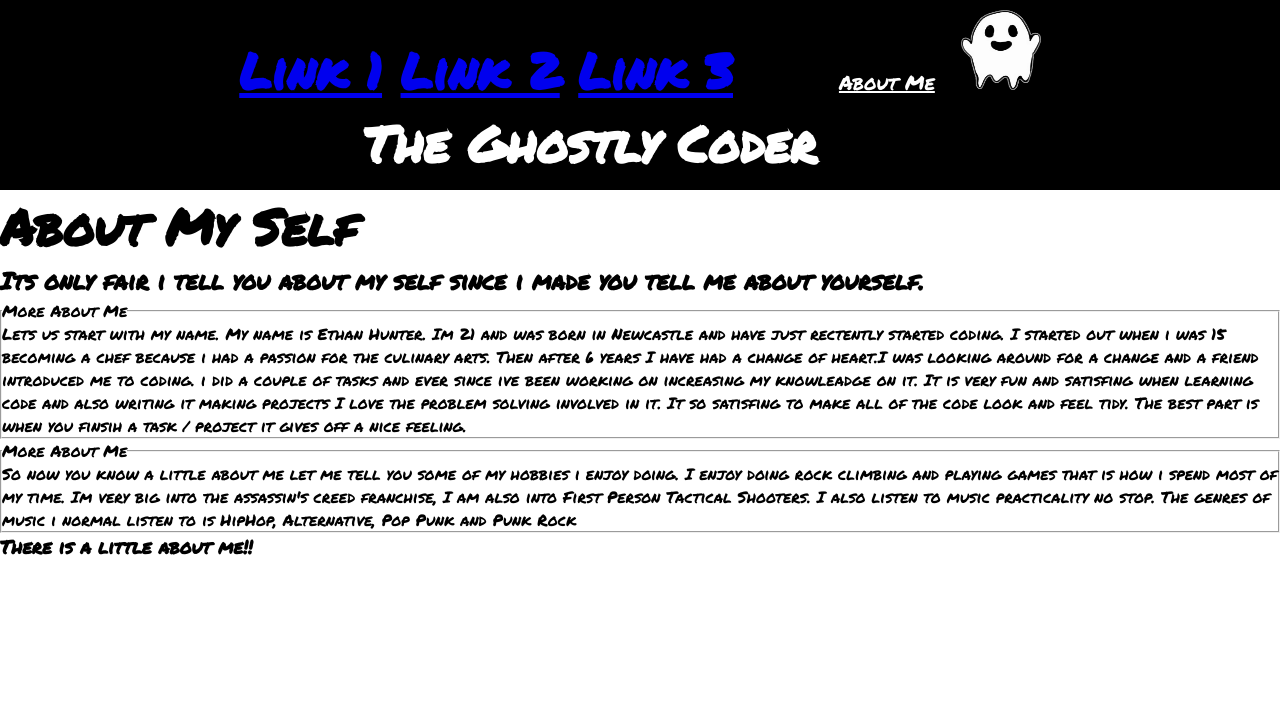
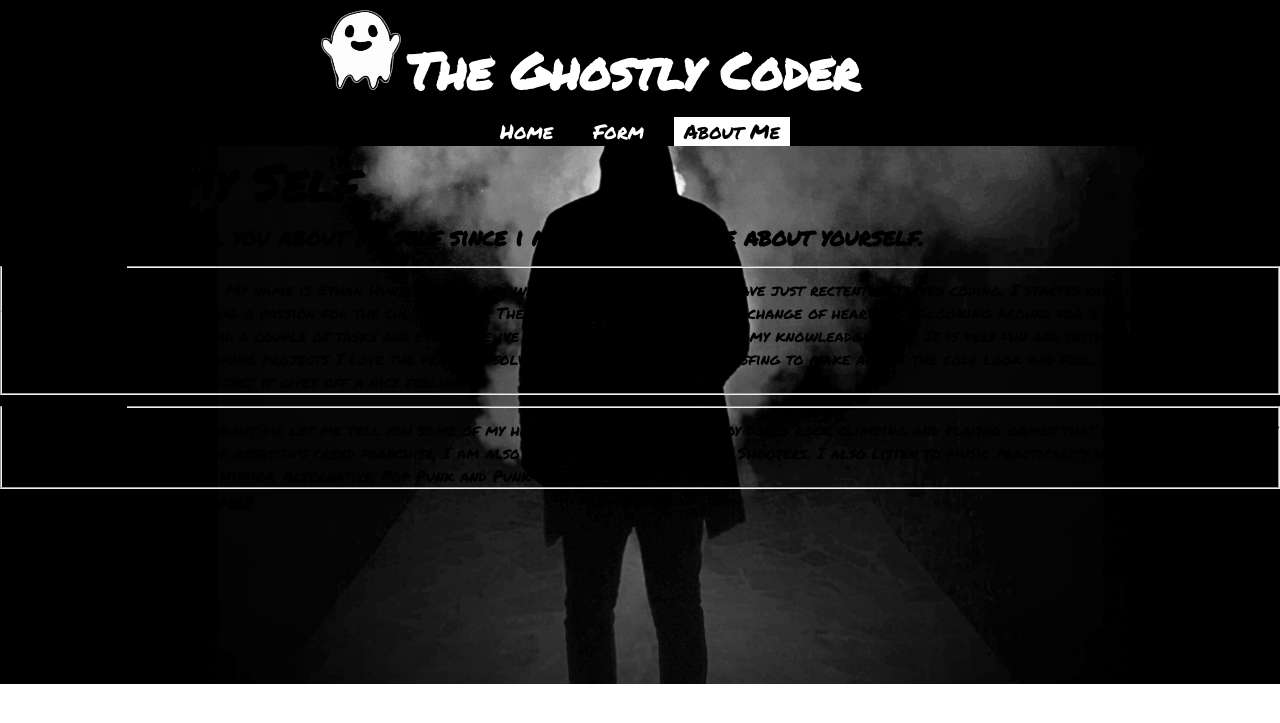
Before and after one commit to EthanHunter7/TheGhostlyCoder, a PHP site: page /About.HTML in a window 1280 px wide. Shown: the top 723 px of the page. Run offline with PHP 8.4, Linux system fonts and the light colour scheme; some web fonts are replaced.

Commit message:
Saving Changes

```diff
--- a/About.CSS
+++ b/About.CSS
@@ -17,17 +17,48 @@ h1{
     margin-right: 100px;
 }
 
-.About{
+/*Nav Bar*/
+ul {
+    list-style-type: none;
+    margin: 0;
+    padding: 0;
+    overflow: hidden;
+    background-color: #000;
+    display: inline-flex;
+    width: 100%;
+    justify-content: center;
+  }
+
+li a {
+    display: inline;
+    padding: 10px;
+    background-color: #000;
+    color: #fff;
+    text-align: center;
+    margin: 0px 10px;
     font-size: 20px;
-    color: #fff;
-    margin-right: 20px;
-    text-decoration: underline;
-    padding-bottom: 20px;
-}
-.About:hover{
-    color: #68696b;
+    text-decoration: none;
+  }
+  li a:hover {
+    background-color: #68696b;
+  }
+  .active {
+    background-color: #fff;
+    color: #000;
+  }
+
+  /*Body*/
+body{
+    background-image:url('/Resources/wp9060319-4k-desktop-smoke-wallpapers.png');
+    background-position: center;
+    background-repeat: no-repeat;
+    background-size: cover;
 }
 
-.About:active{
-    color: #68696b;
-}
+/* Footer */
+footer{
+    padding: 5px;
+    background-color: #000;
+    color: #fff;
+    margin-top: 180px;
+  }
--- a/About.HTML
+++ b/About.HTML
@@ -9,24 +9,17 @@
 
     <header>
         <div>
-            <h1>
-                <div class="container" onclick="myFunction(this)">
-                   <div class="bar1"></div>
-                   <div class="bar2"></div>
-                   <div class="bar3"></div>
-
-                       <div id="myDropdown" class="dropdown-content">
-                       <a href="#">Link 1</a>
-                       <a href="#">Link 2</a>
-                       <a href="#">Link 3</a>
-                       </div>
-                   </div>
-           </h1>
-            <a class="About" href="/About.HTML">About Me</a>
             <img class="ghost" src="/Resources/PngItem_6377826.png" alt="Cartoon Ghosts" width="80px" height="80px"/>
             <h1>The Ghostly Coder</h1>
         </div>
     </header>
+
+    <ul>
+        <li><a class="Home" href="/Home.Html">Home</a></li>
+        <li><a class="Form" href="/Form.PHP">Form</a>
+        <li><a class="active" class="About" href="/About.HTML">About Me</a></li>
+
+    </ul>
 
     <div>
         <h1>About My Self</h1>
--- a/Home.Html
+++ b/Home.Html
@@ -2,7 +2,7 @@
 <html>
 <body>
     <head>
-        <link href="./Index.css" rel="stylesheet">
+        <link href="./Home.CSS" rel="stylesheet">
         <link href="https://fonts.googleapis.com/css2?family=Arima&family=Permanent+Marker&display=swap" rel="stylesheet">
         <title>The Ghostly Coder Survey</title>
     </head>
@@ -17,7 +17,7 @@
     </header>
     <ul>
         <li><a class="active" class="Home" href="#">Home</a></li>
-        <li><a class="Form" href="/Index.PHP">Form</a>
+        <li><a class="Form" href="/Form.PHP">Form</a>
         <li><a class="About" href="/About.HTML">About Me</a></li>
 
     </ul>
```
Also changed, not shown: Form.CSS (+0 -10 lines), Home.CSS (+60 -0 lines), Thanks.CSS (+0 -7 lines).
